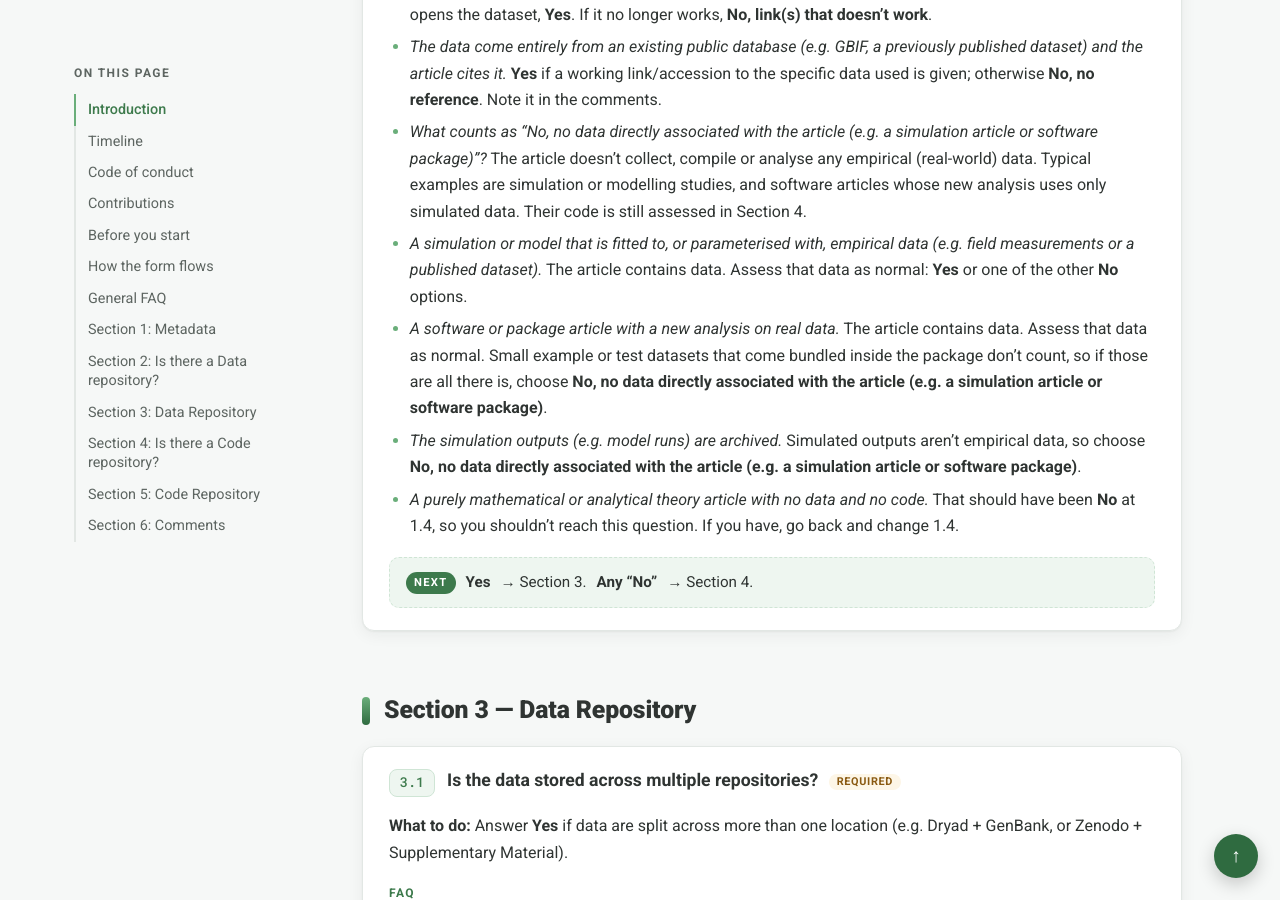
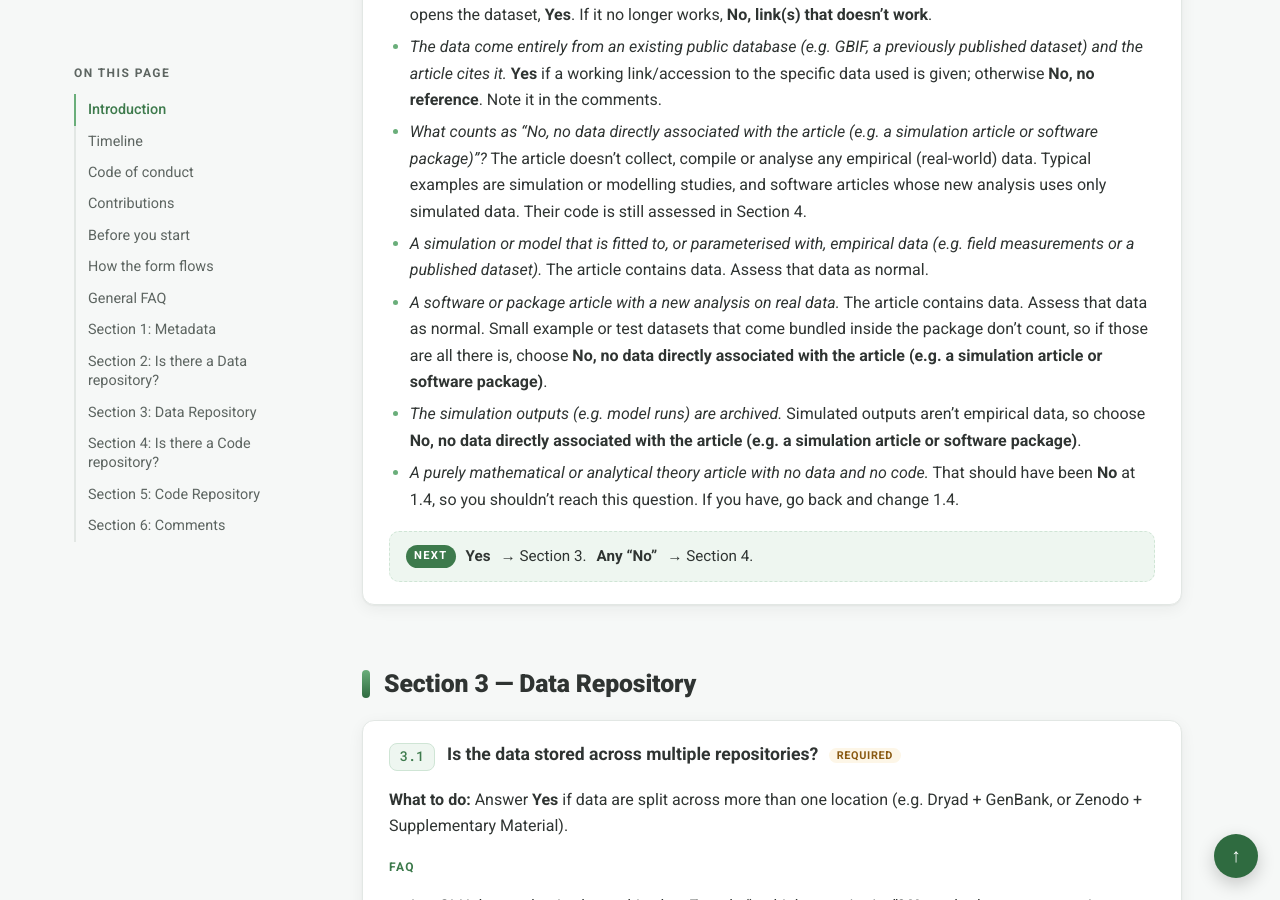
Before and after one commit to EIvimeyCook/Data-Code_Society, a Jekyll site: the page built from FAQ.md, in a window 1280 px wide and 900 px high, scrolled down 9403 px. Built offline with Jekyll 4.4.1, drawn with Linux system fonts in a browser that asks for light colours; our own code applies the rules of GitHub Pages for plain Markdown files.

Commit message:
Clarify data availability and simulation criteria

```diff
--- a/FAQ.md
+++ b/FAQ.md
@@ -248,7 +248,7 @@ The Zoom chat or the dedicated Slack channel.
 - *The link is a private "reviewer" link (e.g. a Dryad or Figshare review URL) left in the published article.* If it still opens the dataset, **Yes**. If it no longer works, **No, link(s) that doesn't work**.
 - *The data come entirely from an existing public database (e.g. GBIF, a previously published dataset) and the article cites it.* **Yes** if a working link/accession to the specific data used is given; otherwise **No, no reference**. Note it in the comments.
 - *What counts as "No, no data directly associated with the article (e.g. a simulation article or software package)"?* The article doesn't collect, compile or analyse any empirical (real-world) data. Typical examples are simulation or modelling studies, and software articles whose new analysis uses only simulated data. Their code is still assessed in Section 4.
-- *A simulation or model that is fitted to, or parameterised with, empirical data (e.g. field measurements or a published dataset).* The article contains data. Assess that data as normal: **Yes** or one of the other **No** options.
+- *A simulation or model that is fitted to, or parameterised with, empirical data (e.g. field measurements or a published dataset).* The article contains data. Assess that data as normal.
 - *A software or package article with a new analysis on real data.* The article contains data. Assess that data as normal. Small example or test datasets that come bundled inside the package don't count, so if those are all there is, choose **No, no data directly associated with the article (e.g. a simulation article or software package)**.
 - *The simulation outputs (e.g. model runs) are archived.* Simulated outputs aren't empirical data, so choose **No, no data directly associated with the article (e.g. a simulation article or software package)**.
 - *A purely mathematical or analytical theory article with no data and no code.* That should have been **No** at 1.4, so you shouldn't reach this question. If you have, go back and change 1.4.
```
